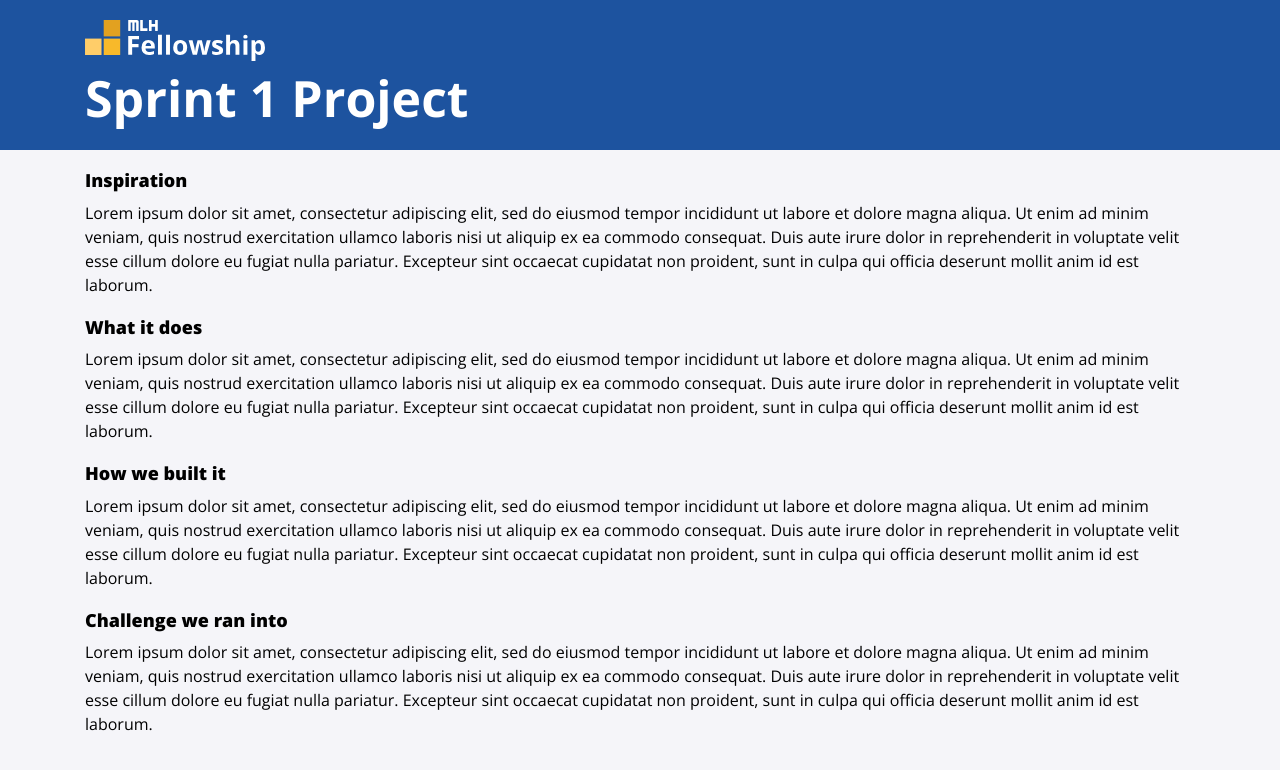
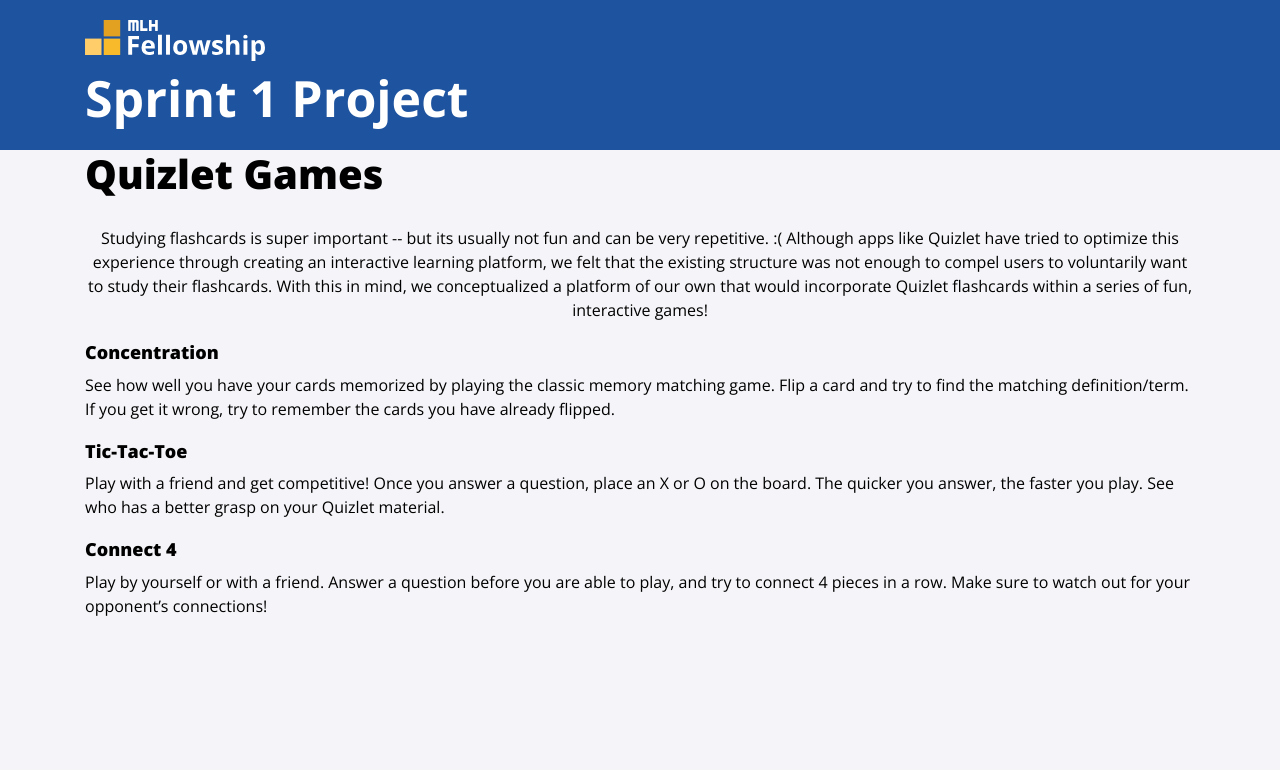
Before and after one commit to MLH-Fellowship/explorer-portfolio-batch2, a Jekyll site: the page built from projects/sprint1.md, in a window 1280 px wide. Shown: the top 770 px of the page. Built offline with Jekyll 4.4.1, drawn with Linux system fonts in a browser that asks for light colours; nearby versions of some CDN libraries.

Commit message:
Added sprint 1 details.

```diff
--- a/projects/sprint1.md
+++ b/projects/sprint1.md
@@ -3,18 +3,19 @@
 layout: page
 ---
 
-## Inspiration
+<h1 align="center">Quizlet Games</h1>
 
-Lorem ipsum dolor sit amet, consectetur adipiscing elit, sed do eiusmod tempor incididunt ut labore et dolore magna aliqua. Ut enim ad minim veniam, quis nostrud exercitation ullamco laboris nisi ut aliquip ex ea commodo consequat. Duis aute irure dolor in reprehenderit in voluptate velit esse cillum dolore eu fugiat nulla pariatur. Excepteur sint occaecat cupidatat non proident, sunt in culpa qui officia deserunt mollit anim id est laborum.
+<p align="center">
+    Studying flashcards is super important -- but its usually not fun and can be very repetitive. :( Although apps like Quizlet have tried to optimize this experience through creating an interactive learning platform, we felt that the existing structure was not enough to compel users to voluntarily want to study their flashcards. With this in mind, we conceptualized a platform of our own that would incorporate Quizlet flashcards within a series of fun, interactive games! </p>
 
-## What it does
+## Concentration
 
-Lorem ipsum dolor sit amet, consectetur adipiscing elit, sed do eiusmod tempor incididunt ut labore et dolore magna aliqua. Ut enim ad minim veniam, quis nostrud exercitation ullamco laboris nisi ut aliquip ex ea commodo consequat. Duis aute irure dolor in reprehenderit in voluptate velit esse cillum dolore eu fugiat nulla pariatur. Excepteur sint occaecat cupidatat non proident, sunt in culpa qui officia deserunt mollit anim id est laborum.
+See how well you have your cards memorized by playing the classic memory matching game. Flip a card and try to find the matching definition/term. If you get it wrong, try to remember the cards you have already flipped.
 
-## How we built it
+## Tic-Tac-Toe
 
-Lorem ipsum dolor sit amet, consectetur adipiscing elit, sed do eiusmod tempor incididunt ut labore et dolore magna aliqua. Ut enim ad minim veniam, quis nostrud exercitation ullamco laboris nisi ut aliquip ex ea commodo consequat. Duis aute irure dolor in reprehenderit in voluptate velit esse cillum dolore eu fugiat nulla pariatur. Excepteur sint occaecat cupidatat non proident, sunt in culpa qui officia deserunt mollit anim id est laborum.
+Play with a friend and get competitive! Once you answer a question, place an X or O on the board. The quicker you answer, the faster you play. See who has a better grasp on your Quizlet material.
 
-## Challenge we ran into
+## Connect 4
 
-Lorem ipsum dolor sit amet, consectetur adipiscing elit, sed do eiusmod tempor incididunt ut labore et dolore magna aliqua. Ut enim ad minim veniam, quis nostrud exercitation ullamco laboris nisi ut aliquip ex ea commodo consequat. Duis aute irure dolor in reprehenderit in voluptate velit esse cillum dolore eu fugiat nulla pariatur. Excepteur sint occaecat cupidatat non proident, sunt in culpa qui officia deserunt mollit anim id est laborum.
+Play by yourself or with a friend. Answer a question before you are able to play, and try to connect 4 pieces in a row. Make sure to watch out for your opponent's connections!
```
